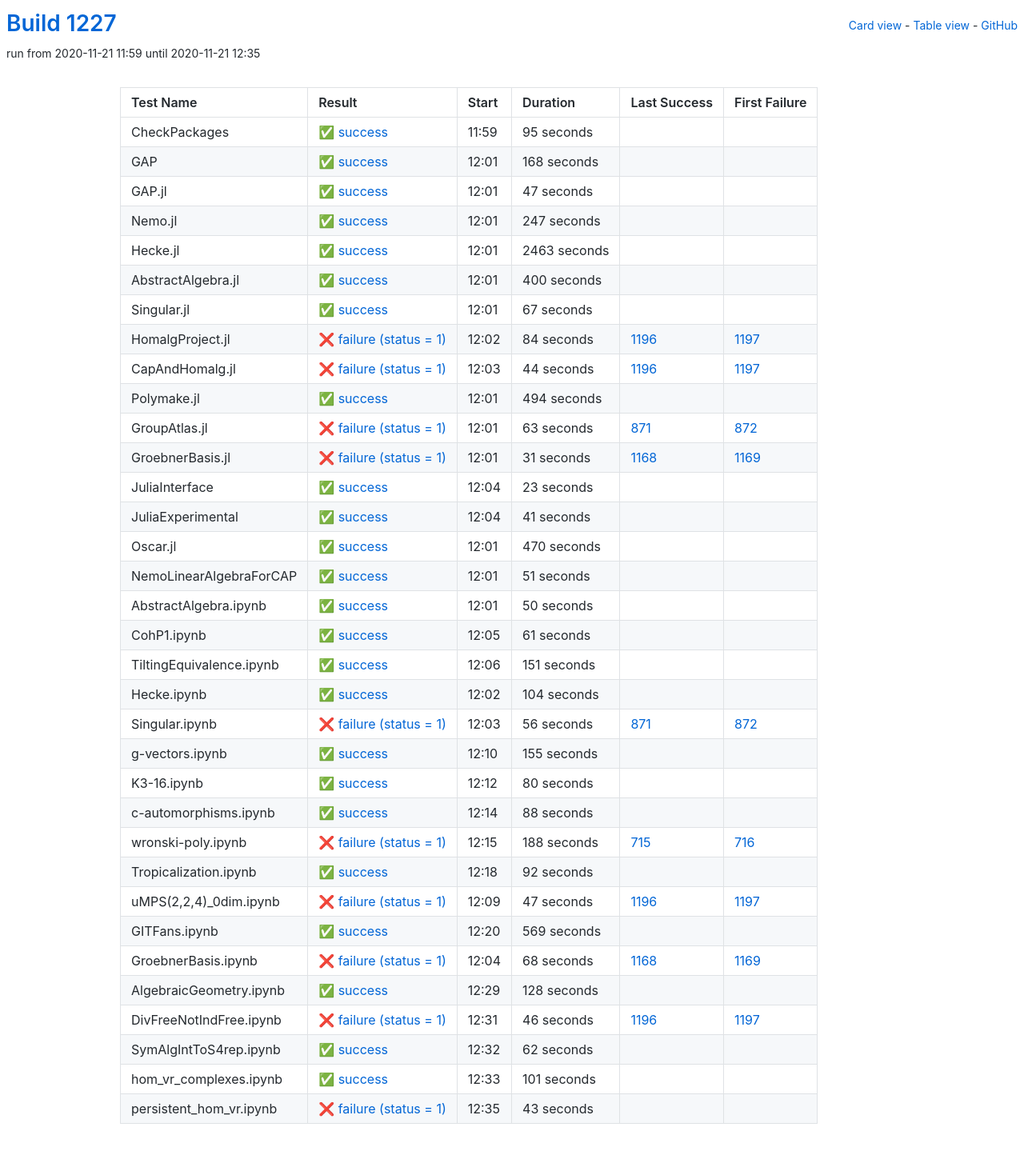
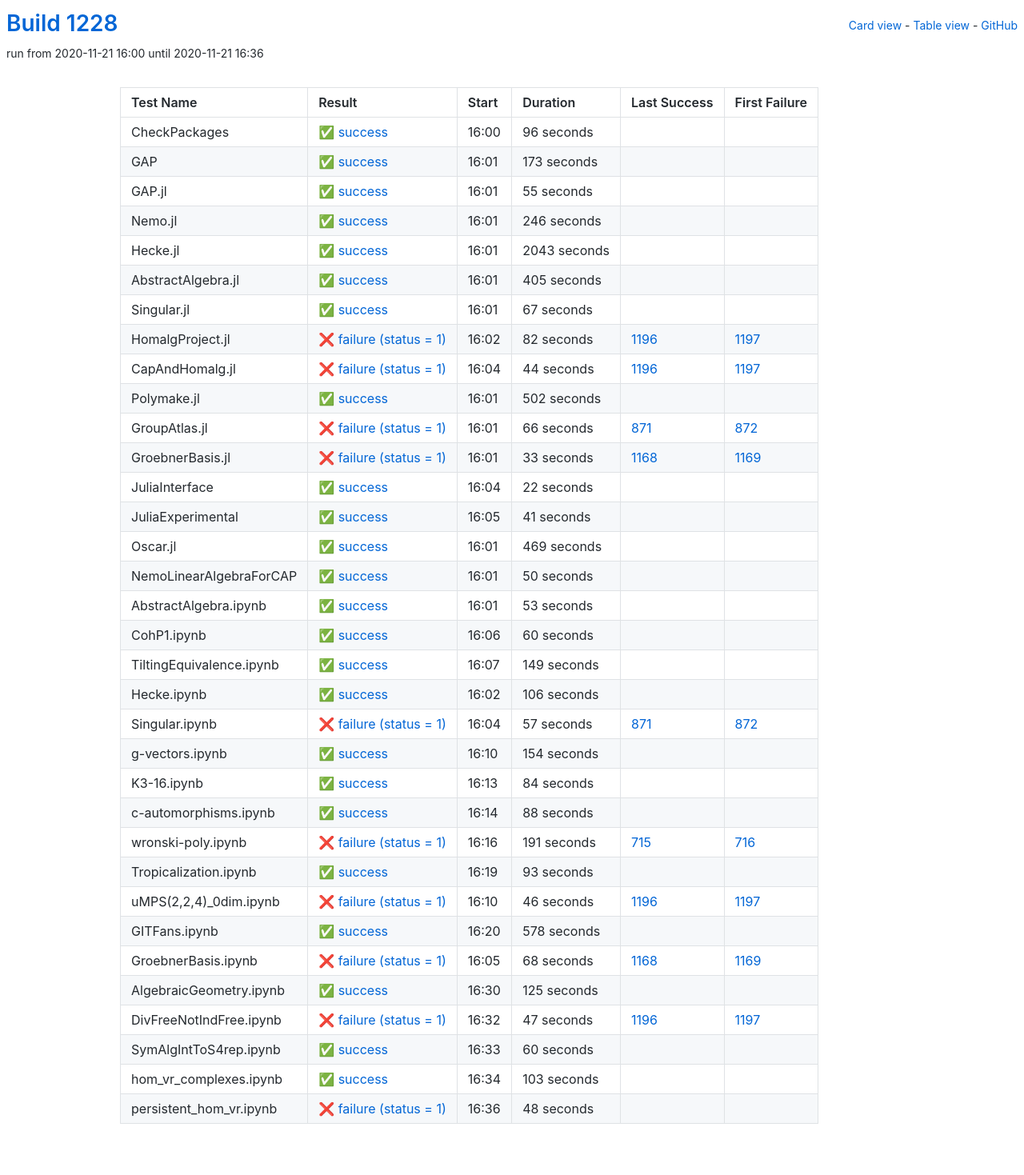
Before and after one commit to oscar-system/oscar-ci-status-stable, a Jekyll site: the page built from table.html, in a window 1280 px wide. Shown: the whole page at 80% size. Built offline with Jekyll 4.4.1, drawn with Linux system fonts in a browser that asks for light colours.

Commit message:
Build #1228

```diff
--- a/_data/ci.yml
+++ b/_data/ci.yml
@@ -1,6 +1,6 @@
 ---
-build: 1227
-build_url: https://oscarci.mathematik.uni-kl.de/job/oscar-stable/1227/
+build: 1228
+build_url: https://oscarci.mathematik.uni-kl.de/job/oscar-stable/1228/
 job: oscar-stable
 organization: oscar-system
 repo: oscar-ci-status-stable
@@ -8,80 +8,80 @@ repourl: https://github.com/oscar-system/oscar-ci-status-stable
 tests:
 - name: CheckPackages
   id: checkpackages
-  log: https://oscarci.mathematik.uni-kl.de/job/oscar-stable/1227/artifact/logs/build-1227/CheckPackages.log
-  start: 2020-11-21 11:59
+  log: https://oscarci.mathematik.uni-kl.de/job/oscar-stable/1228/artifact/logs/build-1228/CheckPackages.log
+  start: 2020-11-21 16:00
   success: true
   exitcode: 0
   status: success
-  duration: 95
+  duration: 96
   last_success: false
   last_success_url:
   first_failure: false
   first_failure_url:
 - name: GAP
   id: gap
-  log: https://oscarci.mathematik.uni-kl.de/job/oscar-stable/1227/artifact/logs/build-1227/GAP.log
-  start: 2020-11-21 12:01
+  log: https://oscarci.mathematik.uni-kl.de/job/oscar-stable/1228/artifact/logs/build-1228/GAP.log
+  start: 2020-11-21 16:01
   success: true
   exitcode: 0
   status: success
-  duration: 168
+  duration: 173
   last_success: false
   last_success_url:
   first_failure: false
   first_failure_url:
 - name: GAP.jl
   id: gap-jl
-  log: https://oscarci.mathematik.uni-kl.de/job/oscar-stable/1227/artifact/logs/build-1227/GAP.jl.log
-  start: 2020-11-21 12:01
+  log: https://oscarci.mathematik.uni-kl.de/job/oscar-stable/1228/artifact/logs/build-1228/GAP.jl.log
+  start: 2020-11-21 16:01
   success: true
   exitcode: 0
   status: success
-  duration: 47
+  duration: 55
   last_success: false
   last_success_url:
   first_failure: false
   first_failure_url:
 - name: Nemo.jl
   id: nemo-jl
-  log: https://oscarci.mathematik.uni-kl.de/job/oscar-stable/1227/artifact/logs/build-1227/Nemo.jl.log
-  start: 2020-11-21 12:01
+  log: https://oscarci.mathematik.uni-kl.de/job/oscar-stable/1228/artifact/logs/build-1228/Nemo.jl.log
+  start: 2020-11-21 16:01
   success: true
   exitcode: 0
   status: success
-  duration: 247
+  duration: 246
   last_success: false
   last_success_url:
   first_failure: false
   first_failure_url:
 - name: Hecke.jl
   id: hecke-jl
-  log: https://oscarci.mathematik.uni-kl.de/job/oscar-stable/1227/artifact/logs/build-1227/Hecke.jl.log
-  start: 2020-11-21 12:01
+  log: https://oscarci.mathematik.uni-kl.de/job/oscar-stable/1228/artifact/logs/build-1228/Hecke.jl.log
+  start: 2020-11-21 16:01
   success: true
   exitcode: 0
   status: success
-  duration: 2463
+  duration: 2043
   last_success: false
   last_success_url:
   first_failure: false
   first_failure_url:
 - name: AbstractAlgebra.jl
   id: abstractalgebra-jl
-  log: https://oscarci.mathematik.uni-kl.de/job/oscar-stable/1227/artifact/logs/build-1227/AbstractAlgebra.jl.log
-  start: 2020-11-21 12:01
+  log: https://oscarci.mathematik.uni-kl.de/job/oscar-stable/1228/artifact/logs/build-1228/AbstractAlgebra.jl.log
+  start: 2020-11-21 16:01
   success: true
   exitcode: 0
   status: success
-  duration: 400
+  duration: 405
   last_success: false
   last_success_url:
   first_failure: false
   first_failure_url:
 - name: Singular.jl
   id: singular-jl
-  log: https://oscarci.mathematik.uni-kl.de/job/oscar-stable/1227/artifact/logs/build-1227/Singular.jl.log
-  start: 2020-11-21 12:01
+  log: https://oscarci.mathematik.uni-kl.de/job/oscar-stable/1228/artifact/logs/build-1228/Singular.jl.log
+  start: 2020-11-21 16:01
   success: true
   exitcode: 0
   status: success
@@ -92,20 +92,20 @@ tests:
   first_failure_url:
 - name: HomalgProject.jl
   id: homalgproject-jl
-  log: https://oscarci.mathematik.uni-kl.de/job/oscar-stable/1227/artifact/logs/build-1227/HomalgProject.jl.log
-  start: 2020-11-21 12:02
+  log: https://oscarci.mathematik.uni-kl.de/job/oscar-stable/1228/artifact/logs/build-1228/HomalgProject.jl.log
+  start: 2020-11-21 16:02
   success: false
   exitcode: 1
   status: failure
-  duration: 84
+  duration: 82
   last_success: 1196
   last_success_url: https://oscarci.mathematik.uni-kl.de/job/oscar-stable/1196/
   first_failure: 1197
   first_failure_url: https://oscarci.mathematik.uni-kl.de/job/oscar-stable/1197/
 - name: CapAndHomalg.jl
   id: capandhomalg-jl
-  log: https://oscarci.mathematik.uni-kl.de/job/oscar-stable/1227/artifact/logs/build-1227/CapAndHomalg.jl.log
-  start: 2020-11-21 12:03
+  log: https://oscarci.mathematik.uni-kl.de/job/oscar-stable/1228/artifact/logs/build-1228/CapAndHomalg.jl.log
+  start: 2020-11-21 16:04
   success: false
   exitcode: 1
   status: failure
@@ -116,56 +116,56 @@ tests:
   first_failure_url: https://oscarci.mathematik.uni-kl.de/job/oscar-stable/1197/
 - name: Polymake.jl
   id: polymake-jl
-  log: https://oscarci.mathematik.uni-kl.de/job/oscar-stable/1227/artifact/logs/build-1227/Polymake.jl.log
-  start: 2020-11-21 12:01
+  log: https://oscarci.mathematik.uni-kl.de/job/oscar-stable/1228/artifact/logs/build-1228/Polymake.jl.log
+  start: 2020-11-21 16:01
   success: true
   exitcode: 0
   status: success
-  duration: 494
+  duration: 502
   last_success: false
   last_success_url:
   first_failure: false
   first_failure_url:
 - name: GroupAtlas.jl
   id: groupatlas-jl
-  log: https://oscarci.mathematik.uni-kl.de/job/oscar-stable/1227/artifact/logs/build-1227/GroupAtlas.jl.log
-  start: 2020-11-21 12:01
+  log: https://oscarci.mathematik.uni-kl.de/job/oscar-stable/1228/artifact/logs/build-1228/GroupAtlas.jl.log
+  start: 2020-11-21 16:01
   success: false
   exitcode: 1
   status: failure
-  duration: 63
+  duration: 66
   last_success: 871
   last_success_url: https://oscarci.mathematik.uni-kl.de/job/oscar-stable/871/
   first_failure: 872
   first_failure_url: https://oscarci.mathematik.uni-kl.de/job/oscar-stable/872/
 - name: GroebnerBasis.jl
   id: groebnerbasis-jl
-  log: https://oscarci.mathematik.uni-kl.de/job/oscar-stable/1227/artifact/logs/build-1227/GroebnerBasis.jl.log
-  start: 2020-11-21 12:01
+  log: https://oscarci.mathematik.uni-kl.de/job/oscar-stable/1228/artifact/logs/build-1228/GroebnerBasis.jl.log
+  start: 2020-11-21 16:01
   success: false
   exitcode: 1
   status: failure
-  duration: 31
+  duration: 33
   last_success: 1168
   last_success_url: https://oscarci.mathematik.uni-kl.de/job/oscar-stable/1168/
   first_failure: 1169
   first_failure_url: https://oscarci.mathematik.uni-kl.de/job/oscar-stable/1169/
 - name: JuliaInterface
   id: juliainterface
-  log: https://oscarci.mathematik.uni-kl.de/job/oscar-stable/1227/artifact/logs/build-1227/JuliaInterface.log
-  start: 2020-11-21 12:04
+  log: https://oscarci.mathematik.uni-kl.de/job/oscar-stable/1228/artifact/logs/build-1228/JuliaInterface.log
+  start: 2020-11-21 16:04
   success: true
   exitcode: 0
   status: success
-  duration: 23
+  duration: 22
   last_success: false
   last_success_url:
   first_failure: false
   first_failure_url:
 - name: JuliaExperimental
   id: juliaexperimental
-  log: https://oscarci.mathematik.uni-kl.de/job/oscar-stable/1227/artifact/logs/build-1227/JuliaExperimental.log
-  start: 2020-11-21 12:04
+  log: https://oscarci.mathematik.uni-kl.de/job/oscar-stable/1228/artifact/logs/build-1228/JuliaExperimental.log
+  start: 2020-11-21 16:05
   success: true
   exitcode: 0
   status: success
@@ -176,32 +176,20 @@ tests:
   first_failure_url:
 - name: Oscar.jl
   id: oscar-jl
-  log: https://oscarci.mathematik.uni-kl.de/job/oscar-stable/1227/artifact/logs/build-1227/Oscar.jl.log
-  start: 2020-11-21 12:01
+  log: https://oscarci.mathematik.uni-kl.de/job/oscar-stable/1228/artifact/logs/build-1228/Oscar.jl.log
+  start: 2020-11-21 16:01
   success: true
   exitcode: 0
   status: success
-  duration: 470
+  duration: 469
   last_success: false
   last_success_url:
   first_failure: false
   first_failure_url:
 - name: NemoLinearAlgebraForCAP
   id: nemolinearalgebraforcap
-  log: https://oscarci.mathematik.uni-kl.de/job/oscar-stable/1227/artifact/logs/build-1227/NemoLinearAlgebraForCAP.log
-  start: 2020-11-21 12:01
-  success: true
-  exitcode: 0
-  status: success
-  duration: 51
-  last_success: false
-  last_success_url:
-  first_failure: false
-  first_failure_url:
-- name: AbstractAlgebra.ipynb
-  id: abstractalgebra-ipynb
-  log: https://oscarci.mathematik.uni-kl.de/job/oscar-stable/1227/artifact/logs/build-1227/AbstractAlgebra.ipynb.log
-  start: 2020-11-21 12:01
+  log: https://oscarci.mathematik.uni-kl.de/job/oscar-stable/1228/artifact/logs/build-1228/NemoLinearAlgebraForCAP.log
+  start: 2020-11-21 16:01
   success: true
   exitcode: 0
   status: success
@@ -210,82 +198,94 @@ tests:
   last_success_url:
   first_failure: false
   first_failure_url:
-- name: CohP1.ipynb
-  id: cohp1-ipynb
-  log: https://oscarci.mathematik.uni-kl.de/job/oscar-stable/1227/artifact/logs/build-1227/CohP1.ipynb.log
-  start: 2020-11-21 12:05
+- name: AbstractAlgebra.ipynb
+  id: abstractalgebra-ipynb
+  log: https://oscarci.mathematik.uni-kl.de/job/oscar-stable/1228/artifact/logs/build-1228/AbstractAlgebra.ipynb.log
+  start: 2020-11-21 16:01
   success: true
   exitcode: 0
   status: success
-  duration: 61
+  duration: 53
+  last_success: false
+  last_success_url:
+  first_failure: false
+  first_failure_url:
+- name: CohP1.ipynb
+  id: cohp1-ipynb
+  log: https://oscarci.mathematik.uni-kl.de/job/oscar-stable/1228/artifact/logs/build-1228/CohP1.ipynb.log
+  start: 2020-11-21 16:06
+  success: true
+  exitcode: 0
+  status: success
+  duration: 60
   last_success: false
   last_success_url:
   first_failure: false
   first_failure_url:
 - name: TiltingEquivalence.ipynb
   id: tiltingequivalence-ipynb
-  log: https://oscarci.mathematik.uni-kl.de/job/oscar-stable/1227/artifact/logs/build-1227/TiltingEquivalence.ipynb.log
-  start: 2020-11-21 12:06
+  log: https://oscarci.mathematik.uni-kl.de/job/oscar-stable/1228/artifact/logs/build-1228/TiltingEquivalence.ipynb.log
+  start: 2020-11-21 16:07
   success: true
   exitcode: 0
   status: success
-  duration: 151
+  duration: 149
   last_success: false
   last_success_url:
   first_failure: false
   first_failure_url:
 - name: Hecke.ipynb
   id: hecke-ipynb
-  log: https://oscarci.mathematik.uni-kl.de/job/oscar-stable/1227/artifact/logs/build-1227/Hecke.ipynb.log
-  start: 2020-11-21 12:02
+  log: https://oscarci.mathematik.uni-kl.de/job/oscar-stable/1228/artifact/logs/build-1228/Hecke.ipynb.log
+  start: 2020-11-21 16:02
   success: true
   exitcode: 0
   status: success
-  duration: 104
+  duration: 106
   last_success: false
   last_success_url:
   first_failure: false
   first_failure_url:
 - name: Singular.ipynb
   id: singular-ipynb
-  log: https://oscarci.mathematik.uni-kl.de/job/oscar-stable/1227/artifact/logs/build-1227/Singular.ipynb.log
-  start: 2020-11-21 12:03
+  log: https://oscarci.mathematik.uni-kl.de/job/oscar-stable/1228/artifact/logs/build-1228/Singular.ipynb.log
+  start: 2020-11-21 16:04
   success: false
   exitcode: 1
   status: failure
-  duration: 56
+  duration: 57
   last_success: 871
   last_success_url: https://oscarci.mathematik.uni-kl.de/job/oscar-stable/871/
   first_failure: 872
   first_failure_url: https://oscarci.mathematik.uni-kl.de/job/oscar-stable/872/
 - name: g-vectors.ipynb
   id: g-vectors-ipynb
-  log: https://oscarci.mathematik.uni-kl.de/job/oscar-stable/1227/artifact/logs/build-1227/g-vectors.ipynb.log
-  start: 2020-11-21 12:10
+  log: https://oscarci.mathematik.uni-kl.de/job/oscar-stable/1228/artifact/logs/build-1228/g-vectors.ipynb.log
+  start: 2020-11-21 16:10
   success: true
   exitcode: 0
   status: success
-  duration: 155
+  duration: 154
   last_success: false
   last_success_url:
   first_failure: false
   first_failure_url:
 - name: K3-16.ipynb
   id: k3-16-ipynb
-  log: https://oscarci.mathematik.uni-kl.de/job/oscar-stable/1227/artifact/logs/build-1227/K3-16.ipynb.log
-  start: 2020-11-21 12:12
+  log: https://oscarci.mathematik.uni-kl.de/job/oscar-stable/1228/artifact/logs/build-1228/K3-16.ipynb.log
+  start: 2020-11-21 16:13
   success: true
   exitcode: 0
   status: success
-  duration: 80
+  duration: 84
   last_success: false
   last_success_url:
   first_failure: false
   first_failure_url:
 - name: c-automorphisms.ipynb
   id: c-automorphisms-ipynb
-  log: https://oscarci.mathematik.uni-kl.de/job/oscar-stable/1227/artifact/logs/build-1227/c-automorphisms.ipynb.log
-  start: 2020-11-21 12:14
+  log: https://oscarci.mathematik.uni-kl.de/job/oscar-stable/1228/artifact/logs/build-1228/c-automorphisms.ipynb.log
+  start: 2020-11-21 16:14
   success: true
   exitcode: 0
   status: success
@@ -296,56 +296,56 @@ tests:
   first_failure_url:
 - name: wronski-poly.ipynb
   id: wronski-poly-ipynb
-  log: https://oscarci.mathematik.uni-kl.de/job/oscar-stable/1227/artifact/logs/build-1227/wronski-poly.ipynb.log
-  start: 2020-11-21 12:15
+  log: https://oscarci.mathematik.uni-kl.de/job/oscar-stable/1228/artifact/logs/build-1228/wronski-poly.ipynb.log
+  start: 2020-11-21 16:16
   success: false
   exitcode: 1
   status: failure
-  duration: 188
+  duration: 191
   last_success: 715
   last_success_url: https://oscarci.mathematik.uni-kl.de/job/oscar-stable/715/
   first_failure: 716
   first_failure_url: https://oscarci.mathematik.uni-kl.de/job/oscar-stable/716/
 - name: Tropicalization.ipynb
   id: tropicalization-ipynb
-  log: https://oscarci.mathematik.uni-kl.de/job/oscar-stable/1227/artifact/logs/build-1227/Tropicalization.ipynb.log
-  start: 2020-11-21 12:18
+  log: https://oscarci.mathematik.uni-kl.de/job/oscar-stable/1228/artifact/logs/build-1228/Tropicalization.ipynb.log
+  start: 2020-11-21 16:19
   success: true
   exitcode: 0
   status: success
-  duration: 92
+  duration: 93
   last_success: false
   last_success_url:
   first_failure: false
   first_failure_url:
 - name: uMPS(2,2,4)_0dim.ipynb
   id: umps-2-2-4-0dim-ipynb
-  log: https://oscarci.mathematik.uni-kl.de/job/oscar-stable/1227/artifact/logs/build-1227/uMPS-2-2-4-_0dim.ipynb.log
-  start: 2020-11-21 12:09
+  log: https://oscarci.mathematik.uni-kl.de/job/oscar-stable/1228/artifact/logs/build-1228/uMPS-2-2-4-_0dim.ipynb.log
+  start: 2020-11-21 16:10
   success: false
   exitcode: 1
   status: failure
-  duration: 47
+  duration: 46
   last_success: 1196
   last_success_url: https://oscarci.mathematik.uni-kl.de/job/oscar-stable/1196/
   first_failure: 1197
   first_failure_url: https://oscarci.mathematik.uni-kl.de/job/oscar-stable/1197/
 - name: GITFans.ipynb
   id: gitfans-ipynb
-  log: https://oscarci.mathematik.uni-kl.de/job/oscar-stable/1227/artifact/logs/build-1227/GITFans.ipynb.log
-  start: 2020-11-21 12:20
+  log: https://oscarci.mathematik.uni-kl.de/job/oscar-stable/1228/artifact/logs/build-1228/GITFans.ipynb.log
+  start: 2020-11-21 16:20
   success: true
   exitcode: 0
   status: success
-  duration: 569
+  duration: 578
   last_success: false
   last_success_url:
   first_failure: false
   first_failure_url:
 - name: GroebnerBasis.ipynb
   id: groebnerbasis-ipynb
-  log: https://oscarci.mathematik.uni-kl.de/job/oscar-stable/1227/artifact/logs/build-1227/GroebnerBasis.ipynb.log
-  start: 2020-11-21 12:04
+  log: https://oscarci.mathematik.uni-kl.de/job/oscar-stable/1228/artifact/logs/build-1228/GroebnerBasis.ipynb.log
+  start: 2020-11-21 16:05
   success: false
   exitcode: 1
   status: failure
@@ -356,60 +356,60 @@ tests:
   first_failure_url: https://oscarci.mathematik.uni-kl.de/job/oscar-stable/1169/
 - name: AlgebraicGeometry.ipynb
   id: algebraicgeometry-ipynb
-  log: https://oscarci.mathematik.uni-kl.de/job/oscar-stable/1227/artifact/logs/build-1227/AlgebraicGeometry.ipynb.log
-  start: 2020-11-21 12:29
+  log: https://oscarci.mathematik.uni-kl.de/job/oscar-stable/1228/artifact/logs/build-1228/AlgebraicGeometry.ipynb.log
+  start: 2020-11-21 16:30
   success: true
   exitcode: 0
   status: success
-  duration: 128
+  duration: 125
   last_success: false
   last_success_url:
   first_failure: false
   first_failure_url:
 - name: DivFreeNotIndFree.ipynb
   id: divfreenotindfree-ipynb
-  log: https://oscarci.mathematik.uni-kl.de/job/oscar-stable/1227/artifact/logs/build-1227/DivFreeNotIndFree.ipynb.log
-  start: 2020-11-21 12:31
+  log: https://oscarci.mathematik.uni-kl.de/job/oscar-stable/1228/artifact/logs/build-1228/DivFreeNotIndFree.ipynb.log
+  start: 2020-11-21 16:32
   success: false
   exitcode: 1
   status: failure
-  duration: 46
+  duration: 47
   last_success: 1196
   last_success_url: https://oscarci.mathematik.uni-kl.de/job/oscar-stable/1196/
   first_failure: 1197
   first_failure_url: https://oscarci.mathematik.uni-kl.de/job/oscar-stable/1197/
 - name: SymAlgIntToS4rep.ipynb
   id: symalginttos4rep-ipynb
-  log: https://oscarci.mathematik.uni-kl.de/job/oscar-stable/1227/artifact/logs/build-1227/SymAlgIntToS4rep.ipynb.log
-  start: 2020-11-21 12:32
+  log: https://oscarci.mathematik.uni-kl.de/job/oscar-stable/1228/artifact/logs/build-1228/SymAlgIntToS4rep.ipynb.log
+  start: 2020-11-21 16:33
   success: true
   exitcode: 0
   status: success
-  duration: 62
+  duration: 60
   last_success: false
   last_success_url:
   first_failure: false
   first_failure_url:
 - name: hom_vr_complexes.ipynb
   id: hom-vr-complexes-ipynb
-  log: https://oscarci.mathematik.uni-kl.de/job/oscar-stable/1227/artifact/logs/build-1227/hom_vr_complexes.ipynb.log
-  start: 2020-11-21 12:33
+  log: https://oscarci.mathematik.uni-kl.de/job/oscar-stable/1228/artifact/logs/build-1228/hom_vr_complexes.ipynb.log
+  start: 2020-11-21 16:34
   success: true
   exitcode: 0
   status: success
-  duration: 101
+  duration: 103
   last_success: false
   last_success_url:
   first_failure: false
   first_failure_url:
 - name: persistent_hom_vr.ipynb
   id: persistent-hom-vr-ipynb
-  log: https://oscarci.mathematik.uni-kl.de/job/oscar-stable/1227/artifact/logs/build-1227/persistent_hom_vr.ipynb.log
-  start: 2020-11-21 12:35
+  log: https://oscarci.mathematik.uni-kl.de/job/oscar-stable/1228/artifact/logs/build-1228/persistent_hom_vr.ipynb.log
+  start: 2020-11-21 16:36
   success: false
   exitcode: 1
   status: failure
-  duration: 43
+  duration: 48
   last_success: false
   last_success_url:
   first_failure: false
```
Also changed, not shown: README.md.
